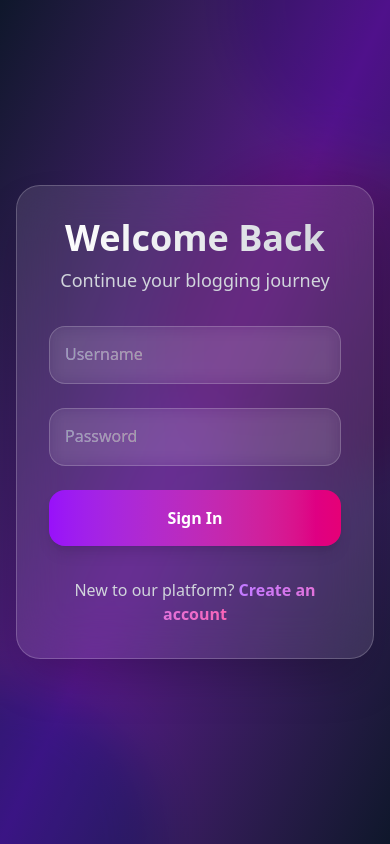
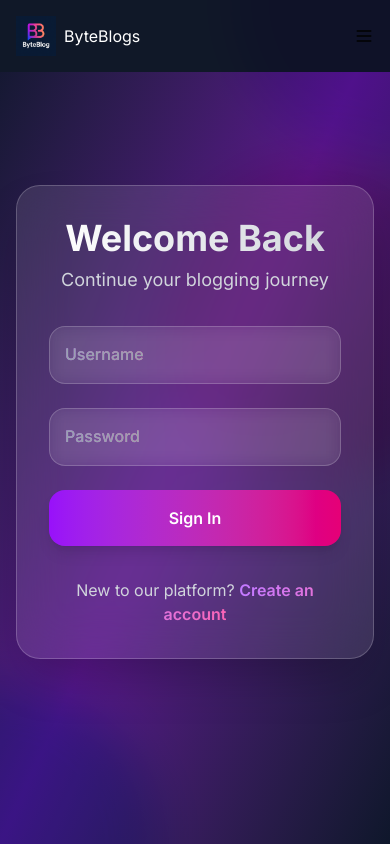
Before and after one commit to abhinavhh/blog_app, a React (Vite) app in the folder client/blog_client/: page / in a window 390 px wide. Built offline with nearby package versions, Linux system fonts and the light colour scheme.

Commit message:
created a navbar

```diff
--- a/client/blog_client/package.json
+++ b/client/blog_client/package.json
@@ -12,6 +12,7 @@
   "dependencies": {
     "@tailwindcss/vite": "^4.1.11",
     "framer-motion": "^12.23.0",
+    "lucide-react": "^0.534.0",
     "react": "^19.1.0",
     "react-dom": "^19.1.0",
     "react-router-dom": "^7.6.3",
--- a/client/blog_client/src/App.tsx
+++ b/client/blog_client/src/App.tsx
@@ -3,10 +3,12 @@ import Login from "./components/Login"
 import Register from "./components/Register"
 import Home from "./components/Home"
 import Dashboard from "./components/Dashboard"
+import Navbar from "./components/Navbar"
 
 const App: React.FC = () => {
   return (
     <BrowserRouter>
+    <Navbar/>
       <Routes>
         <Route path="/" element={<Login />} />
         <Route path="/login" element={<Login/>} />
--- a/client/blog_client/src/components/Login.tsx
+++ b/client/blog_client/src/components/Login.tsx
@@ -100,7 +100,7 @@ const Login = () => {
                     />
                     <label
                       htmlFor="username"
-                      className="absolute left-4 -top-2.5 bg-gradient-to-r from-purple-400 to-pink-400 bg-clip-text text-transparent text-sm font-medium transition-all duration-300 peer-placeholder-shown:text-gray-400 peer-placeholder-shown:top-4 peer-placeholder-shown:text-base peer-focus:-top-2.5 peer-focus:text-sm peer-focus:bg-gradient-to-r peer-focus:from-purple-400 peer-focus:to-pink-400 peer-focus:bg-clip-text peer-focus:text-transparent"
+                      className="absolute left-4 -top-2.5 bg-white/5 bg-gradient-to-r from-purple-400 to-pink-400 bg-clip-text text-transparent text-sm font-medium transition-all duration-300 peer-placeholder-shown:text-gray-400 peer-placeholder-shown:top-4 peer-placeholder-shown:text-base peer-focus:-top-2.5 peer-focus:text-sm peer-focus:bg-gradient-to-r peer-focus:from-purple-400 peer-focus:to-pink-400 peer-focus:bg-clip-text peer-focus:text-transparent"
                     >
                       Username
                     </label>
--- a/client/blog_client/src/components/Navbar.tsx
+++ b/client/blog_client/src/components/Navbar.tsx
@@ -0,0 +1,80 @@
+import { AnimatePresence, motion } from "framer-motion";
+import type { Variants } from "framer-motion";
+import logoImg from '/Logo.png';
+import { useState } from "react";
+import { Menu, X } from "lucide-react";
+const Navbar = () => {
+
+    const[isMenuOpen, setIsMenuOpen] = useState<boolean>(false);
+
+    const animateOpacity: Variants = {
+        hidden:{
+            opacity: 0.2
+        },
+        visible: {
+            opacity: 1,
+            transition:{
+                duration: 2,
+                ease: ["easeInOut"]
+            }
+        }
+    }
+
+  return (
+    <motion.div
+        className="p-4 bg-gray-900 fixed w-full"
+    >
+        <motion.div
+            className="flex justify-between"
+        >
+            {/* logo field */}
+            <motion.div
+                variants={animateOpacity}
+                initial="hidden"
+                animate="visible"
+                whileHover={{opacity: 1}}
+                className="flex items-center gap-2 text-white"
+            >
+                <img
+                    src={logoImg}
+                    alt="Logo"
+                    width={40}
+                />
+                <h2>ByteBlogs</h2>
+            </motion.div>
+
+            {/* Mobile View  Button*/}
+            <div
+                className="md:hidden flex items-center space-x-4"
+            >
+                <motion.div
+                    whileHover={{scale:1.02}}
+                    whileTap={{scale:0.95}}
+                    onClick={() => setIsMenuOpen(!isMenuOpen)}
+                >
+                    {isMenuOpen ? <X size={20}/> : <Menu size={20}/>}
+                </motion.div>
+            </div>
+
+            {/* Mobile View */}
+            <AnimatePresence>
+                {isMenuOpen && <motion.div
+                    className="md:hidden"
+
+                >
+                    {["home", "blog"].map((item) => (
+                        <motion.div
+                            key={item}
+                            className="bg-white"
+                        >
+                            {item}
+                        </motion.div>
+                    ))}
+                </motion.div>}
+            </AnimatePresence>
+        </motion.div>
+    </motion.div>
+  )
+}
+
+export default Navbar
--- a/client/blog_client/src/index.css
+++ b/client/blog_client/src/index.css
@@ -1 +1,7 @@
-@import "tailwindcss"
+@import url('https://fonts.googleapis.com/css2?family=Inter:wght@100;200;300;400;500;600;700;800;900&display=swap');
+@import "tailwindcss";
+
+
+* {
+  font-family: 'Inter', -apple-system, BlinkMacSystemFont, 'Segoe UI', 'Roboto', 'Oxygen', 'Ubuntu', 'Cantarell', sans-serif;
+}
```
Also changed, not shown: 2 other files (tests, documents, lock files or other folders).
